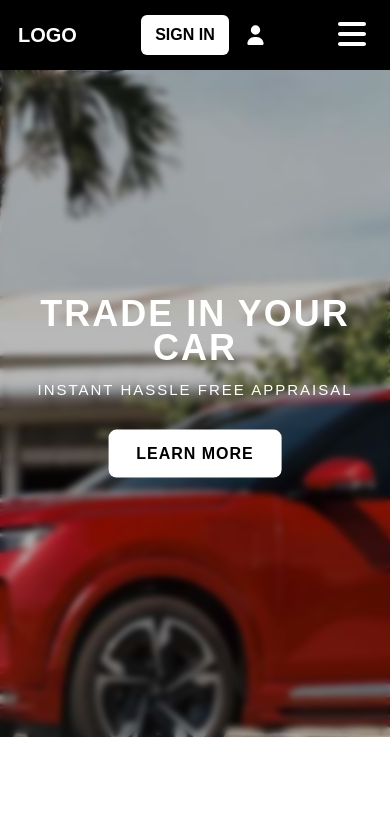
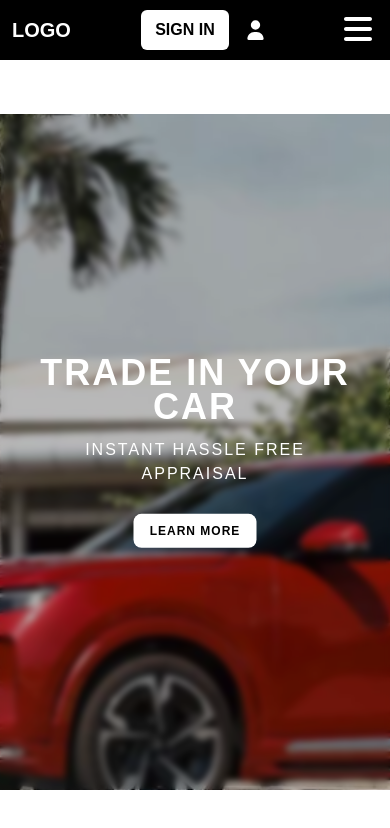
Before and after one commit to tanvtse183061-eng/ev-fe, a React (Vite) app in the folder DuanTopic1 - Copy/Topic1-Project/: page / in a window 390 px wide. Shown: the top 828 px of the page. Built offline with nearby package versions, Linux system fonts and the light colour scheme.

Commit message:
fix hinh anh

```diff
--- a/DuanTopic1 - Copy/Topic1-Project/src/App.css
+++ b/DuanTopic1 - Copy/Topic1-Project/src/App.css
@@ -1,4 +1,3 @@
-/* Reset */
 /* Reset */
 * {
   margin: 0;
@@ -9,6 +8,16 @@
 html,
 body {
   height: 100%;
+  overflow-x: hidden;
+}
+
+/* Main container để chứa full-width content */
+#root {
+  overflow-x: hidden;
+  position: relative;
+  width: 100%;
+  margin: 0;
+  padding: 0;
 }
 
 body {
@@ -17,6 +26,14 @@ body {
   color: #111;
   margin: 0;
   padding: 0;
+}
+
+/* App component */
+.app {
+  width: 100%;
+  margin: 0;
+  padding: 0;
+  overflow-x: hidden;
 }
 
 /* ---------- Header ---------- */
@@ -99,10 +116,11 @@ body {
 /* ---------- Banner ---------- */
 .anhnen {
   width: 100%;
-  height: 700px;
+  height: 100vh;
+  min-height: 600px;
   position: relative;
   margin-top: 90px;
-  /* tránh header cố định che phần banner */
+  margin-left: 0;
   overflow: hidden;
 }
 
@@ -110,8 +128,11 @@ body {
   width: 100%;
   height: 100%;
   object-fit: cover;
+  object-position: center center;
   display: block;
-
+  position: absolute;
+  top: 0;
+  left: 0;
 }
 
 /* overlay */
@@ -136,23 +157,31 @@ body {
   text-align: center;
   color: white;
   padding: 0 20px;
-  width: min(1100px, 92%);
+  width: 90%;
+  max-width: 1000px;
+  box-sizing: border-box;
 }
 
 .anhnen-content h1 {
-  font-size: 80px;
+  font-size: clamp(36px, 8vw, 80px);
   line-height: 0.95;
   font-weight: 900;
   text-transform: uppercase;
   letter-spacing: 2px;
   margin-bottom: 14px;
+  word-break: break-word;
+  margin-left: auto;
+  margin-right: auto;
 }
 
 .anhnen-content p {
-  font-size: 28px;
+  font-size: clamp(16px, 3vw, 28px);
   margin-bottom: 28px;
   text-transform: uppercase;
   letter-spacing: 2px;
+  word-break: break-word;
+  margin-left: auto;
+  margin-right: auto;
 }
 
 /* button */
@@ -175,17 +204,35 @@ body {
 }
 
 /* ---------- Responsive ---------- */
+/* Large screens */
+@media (max-width: 1400px) {
+  .anhnen {
+    height: 80vh;
+    min-height: 500px;
+  }
+}
+
+/* Medium screens */
 @media (max-width: 1100px) {
-  .anhnen-content h1 {
-    font-size: 56px;
+  .anhnen {
+    height: 70vh;
+    min-height: 450px;
   }
 
-  .anhnen-content p {
-    font-size: 20px;
+  .anhnen-content {
+    padding: 0 30px;
+  }
+}
+
+/* Tablet */
+@media (max-width: 900px) {
+  .anhnen {
+    height: 60vh;
+    min-height: 400px;
   }
 
-  .anhnen {
-    height: 800px;
+  .anhnen-content {
+    padding: 0 25px;
   }
 }
 @media (max-width: 768px) {
@@ -207,15 +254,49 @@ body {
   }
 
   .anhnen {
-    margin-top: -70px;
-    height: 700px;
+    margin-top: 70px;
+    height: 100vh;
+    min-height: 400px;
+    margin-left: 0;
+    width: 100%;
   }
 
-  .anhnen-content h1 {
-    font-size: 36px;
+  .anhnen-content {
+    padding: 0 15px;
   }
 
-  .anhnen-content p {
-    font-size: 15px;
+  .learnMore a {
+    padding: 10px 20px;
+    font-size: 14px;
   }
 }
+
+/* Small mobile */
+@media (max-width: 480px) {
+  .nav-container {
+    padding: 8px 12px;
+    height: 60px;
+  }
+
+  .anhnen {
+    margin-top: 60px;
+    height: 80vh;
+    min-height: 350px;
+  }
+
+  .anhnen-content {
+    padding: 0 10px;
+  }
+
+  .learnMore a {
+    padding: 8px 16px;
+    font-size: 12px;
+  }
+}
+
+/* Ultra wide screens */
+@media (min-width: 1920px) {
+  .anhnen-content {
+    max-width: 1400px;
+  }
+}
--- a/DuanTopic1 - Copy/Topic1-Project/src/App.jsx
+++ b/DuanTopic1 - Copy/Topic1-Project/src/App.jsx
@@ -3,13 +3,12 @@ import './App.css'
 import Home from './Component/Nvabar/Home';
 import Login from './Pages/Login/Login';
 import Nvar from './Component/Nvabar/Nvar';
-import Picture from './Component/Nvabar/picture';
+import Picture from './Component/Nvabar/Picture';
 import { BrowserRouter, Routes, Route } from "react-router-dom";
 function App() {
 
   return (
-    <>
-
+    <div className="app">
       <BrowserRouter>
         <Routes>
           <Route path="/login" element={<Login />} />
@@ -23,9 +22,7 @@ function App() {
           <Route path="/home" element={<Home />} />
         </Routes>
       </BrowserRouter>
-
-
-    </>
+    </div>
   )
 }
 
--- a/DuanTopic1 - Copy/Topic1-Project/src/Component/Nvabar/Home.jsx
+++ b/DuanTopic1 - Copy/Topic1-Project/src/Component/Nvabar/Home.jsx
@@ -1,5 +1,5 @@
 import Nvar from "../Nvabar/Nvar";
-import Picture from "../Nvabar/picture";
+import Picture from "../Nvabar/Picture";
 
 
 export default function Home(){
```
